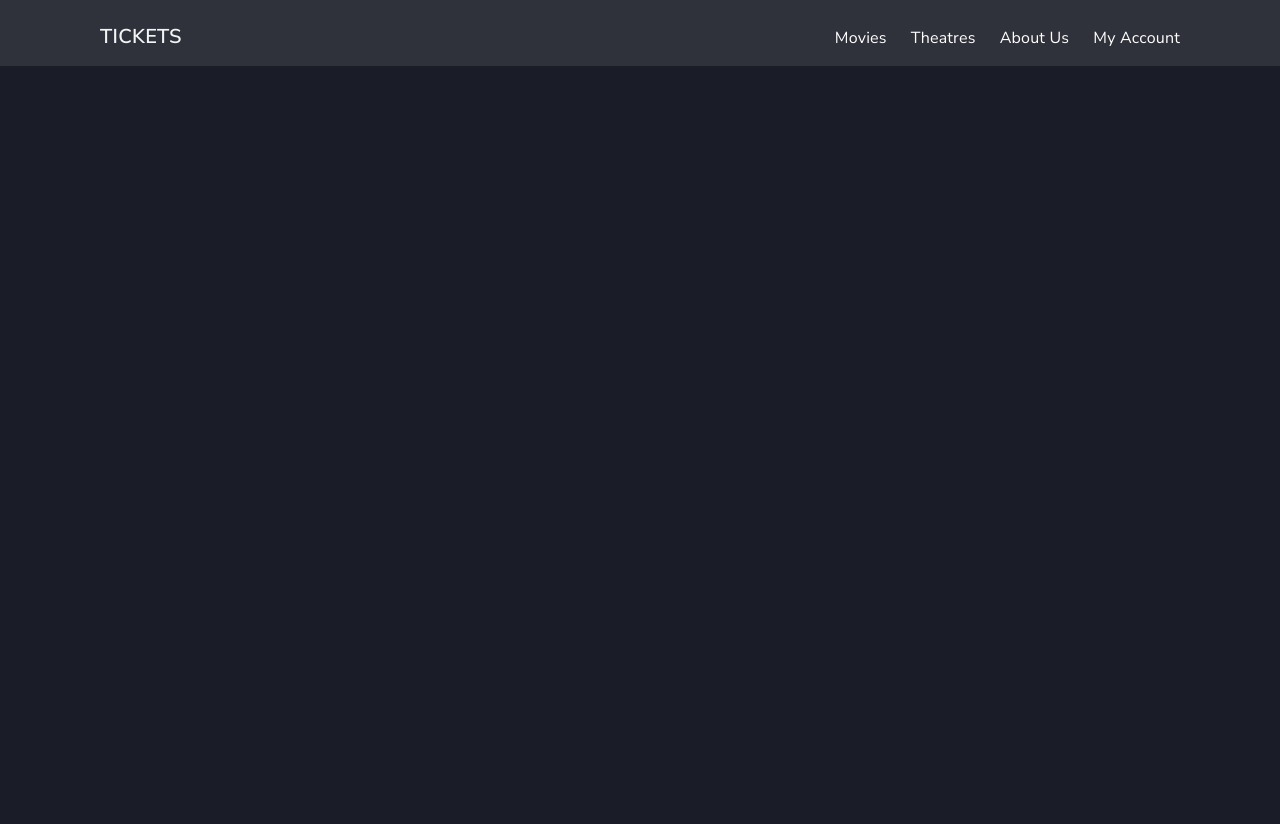
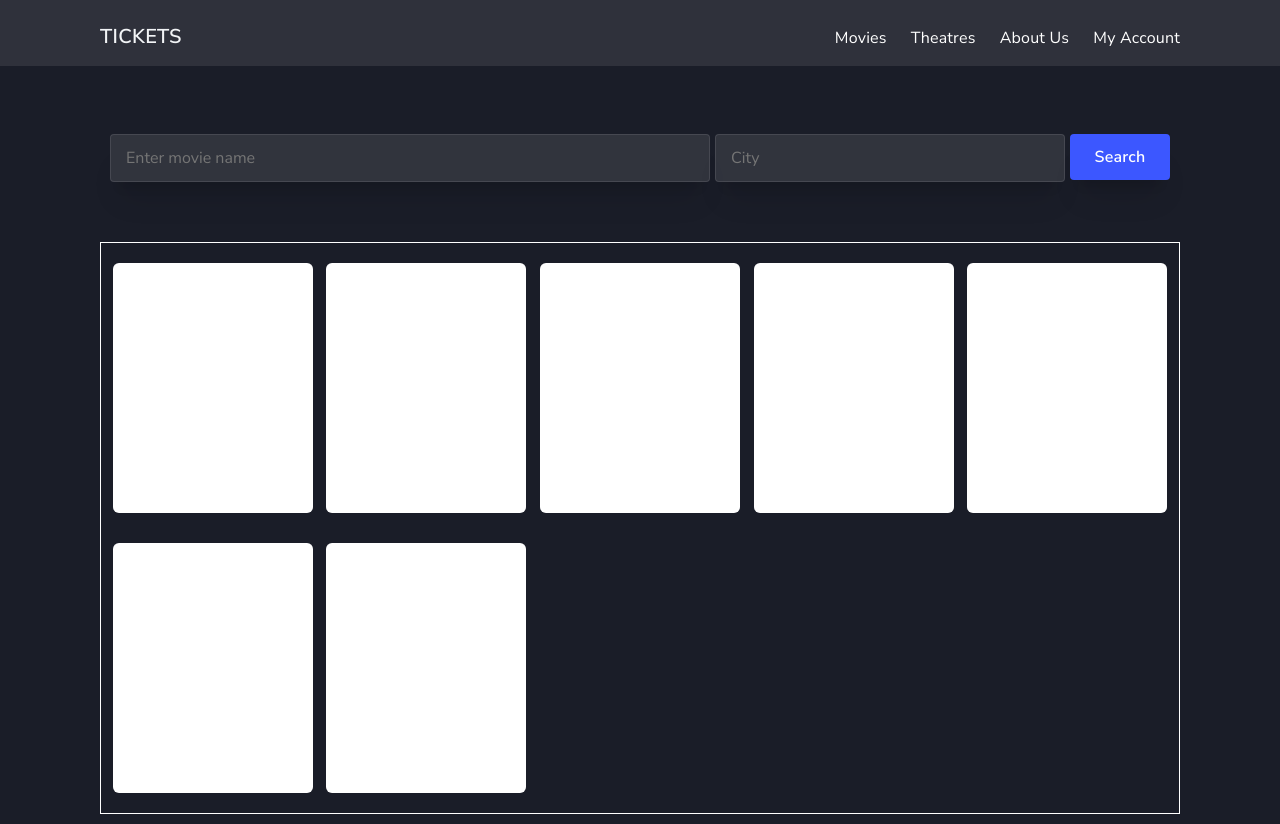
Before and after one commit to Thelma-Dev/movie-tickets, a website: page index.html in a window 1280 px wide. Before the commit the page ends 800 px from the top, so only its background shows below. Drawn offline with Linux system fonts and the light colour scheme.

Commit message:
Create Structure

```diff
--- a/assets/style/index.css
+++ b/assets/style/index.css
@@ -80,3 +80,88 @@ nav ul li a:hover {
 nav ul li + li {
     margin-left: 20px;
 }
+
+
+/* -------------------------------- */
+/* Seach Area                       */
+/* -------------------------------- */
+section{
+    margin-top: 3rem;
+    width: 100%;
+    height: 100%;
+    padding: 10px;
+}
+
+form {
+    width: 100%;
+    height: 70px;
+    padding: 10px;
+    display: flex;
+    flex-direction: row;
+    justify-content: space-between;
+}
+
+input[type="text"] {
+    width: 600px;
+    height: 48px;
+    padding: 0 15px;
+    border: 1px solid rgba(255, 255, 255, 0.1);
+    background-color: rgba(255, 255, 255, 0.1);
+    border-radius: 4px;
+    box-shadow: rgba(0, 0, 0, 0.1) 0px 26px 30px -10px, rgba(0, 0, 0, 0.1) 0px 16px 10px -10px;
+    font-size: 16px;
+    font-weight: 400;
+    color: #fff;
+    text-align: left;
+}
+
+input[type="text"].city-input {
+    width: 350px;
+}
+
+input:focus {
+    border: 1px solid rgba(255, 255, 255, .3);
+}
+
+button {
+    width: 100px;
+    height: 46px;
+    text-align: center;
+    background-color: var(--app-blue);
+    border: none;
+    border-radius: 4px;
+    box-shadow: rgba(0, 0, 0, 0.1) 0px 26px 30px -10px, rgba(0, 0, 0, 0.1) 0px 16px 10px -10px;
+    font-size: 16px;
+    font-weight: 600;
+    letter-spacing: 0.2px;
+    transition: all 0.25s ease-in-out;
+    color: #fff;
+    cursor: pointer;
+}
+
+button:hover {
+    background-color: var(--app-blue-hover);
+}
+
+.storage-display{
+    margin-top: 3rem;
+    border: 1px solid #fff;
+    height: auto;
+    padding: 10px;
+    display: grid;
+    place-items: center;
+    gap: 10px;
+    grid-template-columns: repeat(auto-fill, minmax(200px, 1fr));
+    grid-template-rows: repeat(auto-fill, minmax(200px, 1fr));
+}
+
+
+.movies {
+    width: 200px;
+    height: 250px;
+    margin: 10px auto;
+    background-color: rgb(255, 255, 255);
+    border-radius: var(--app-border-radius);
+    padding: 20px;
+    color: var(--app-dark-bg);
+}
--- a/index.html
+++ b/index.html
@@ -26,10 +26,27 @@
                     </nav>
                 </div>
             </header>
-            <div class="container">
-                <div class="storage">
+            <section>
+                <div class="container">
+
+                    <form>
+                        <input type="text" class="input" placeholder="Enter movie name">
+                        <input type="text" class="city-input" placeholder="City">
+                        <button class="btn">Search</button>
+                    </form>
+
+                    <div class="storage-display">
+                        <div class="movies"></div>
+                        <div class="movies"></div>
+                        <div class="movies"></div>
+                        <div class="movies"></div>
+                        <div class="movies"></div>
+                        <div class="movies"></div>
+                        <div class="movies"></div>
+
+                    </div>
                 </div>
-            </div>
+            </section>
         </main>
     </body>
 </html>
```
